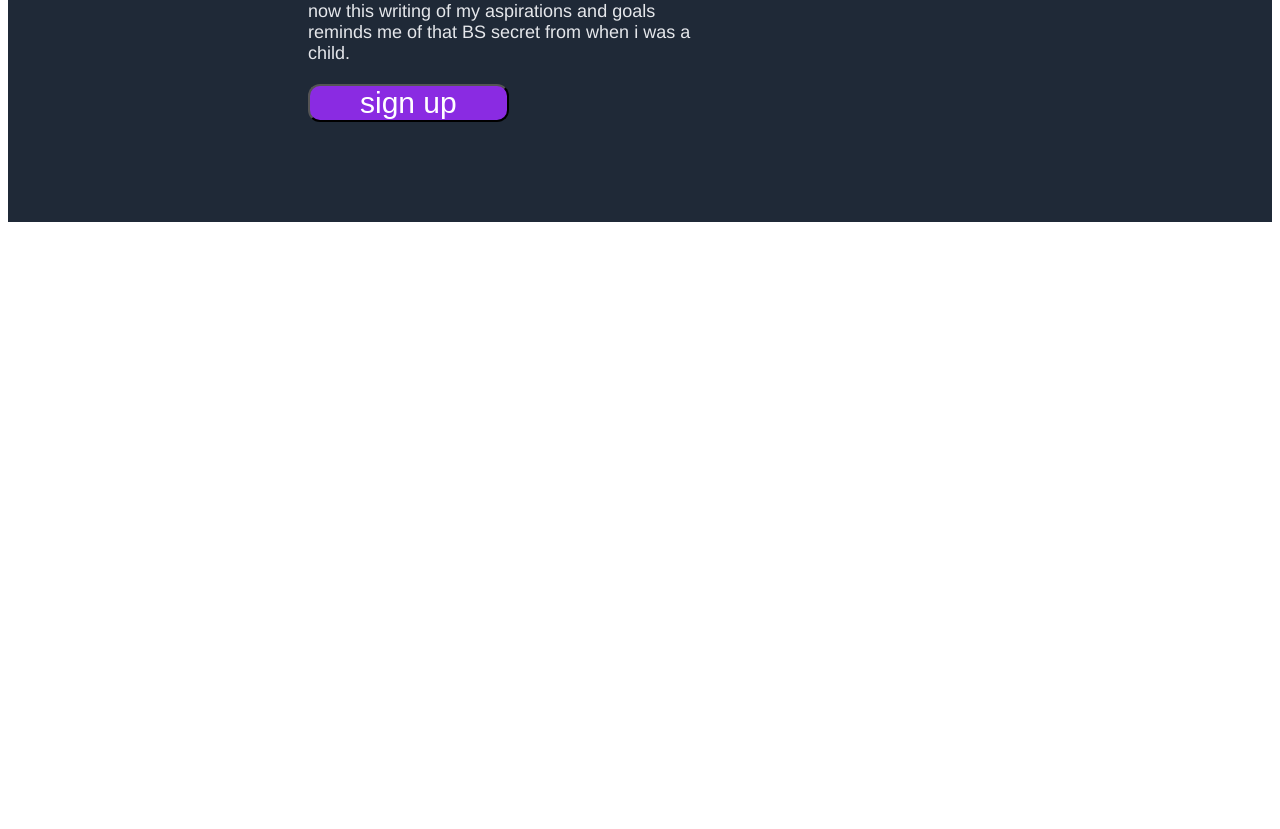
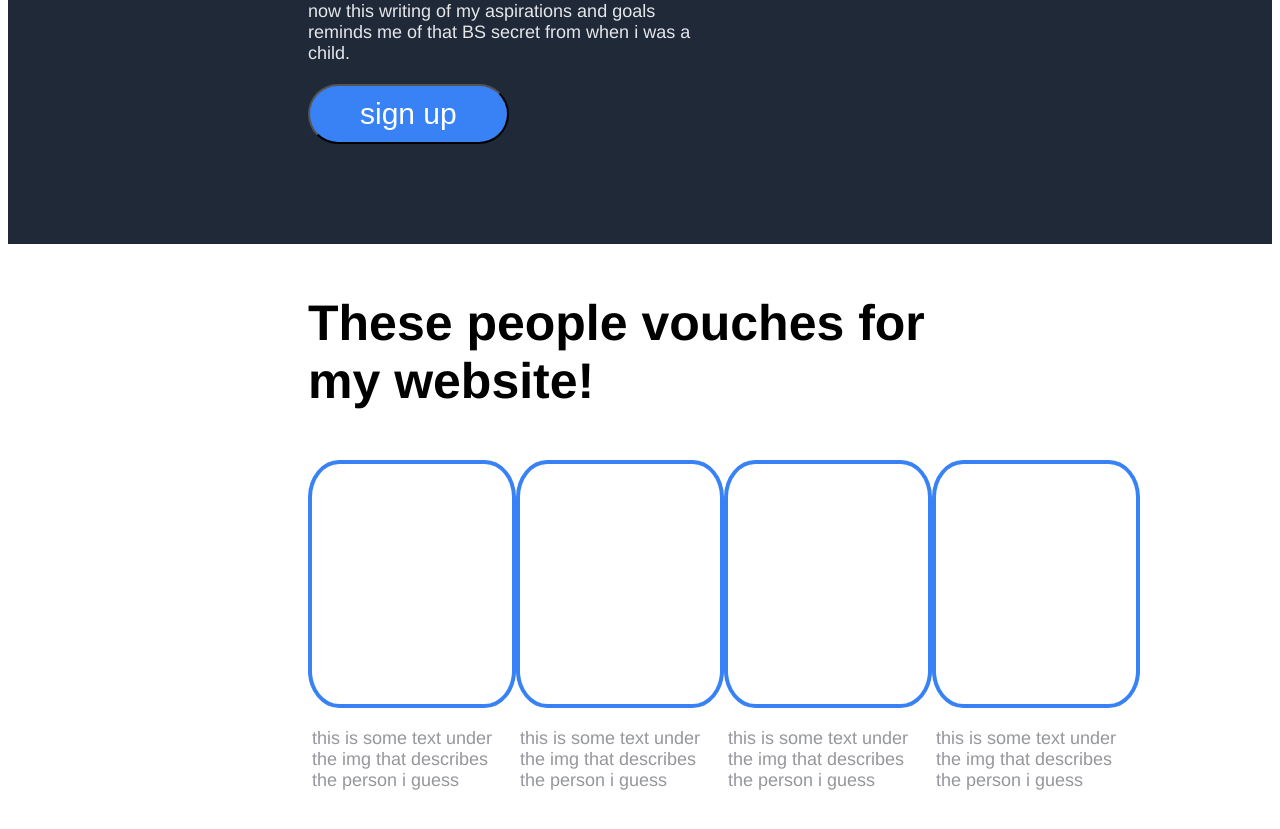
Before and after one commit to OWO-hue/Byun-Blog, a plain HTML site: page index.html in a window 1280 px wide. Shown: the part 595-1424 px from the top of the page. Before the commit the page ends 825 px from the top, so only its background shows below. Drawn offline with Linux system fonts and the light colour scheme.

Commit message:
added 2nd div

```diff
--- a/index.html
+++ b/index.html
@@ -22,13 +22,42 @@
             <div class="smaller-text">
                 subtexts that goes under here i want to be able to compose songs just like the one i'm hearing right now this writing of my aspirations and goals reminds me of that BS secret from when i was a child.
             </div>
-            <button>sign up</button>
+            <button>
+                sign up
+            </button>
         </div>
         <div class="imgholder">
             <img src="/assets/flowers.jpg" alt="this is the placeholder">
         </div>
     </div>
-    <div class="vouch"></div>
+    <div class="vouch">
+        <div class="vouch-text">
+            These people vouches for my website!
+        </div>
+        <div class="vouch-flex">
+            <div class="last-flexbox">
+                <div class="vouch-img">
+                </div>
+                <div class="vouch-subtxt">this is some text under the img that describes the person i guess</div>
+            </div>
+            <div class="last-flexbox">
+                <div class="vouch-img">
+                </div>
+                <div class="vouch-subtxt">this is some text under the img that describes the person i guess</div>
+            </div>
+            <div class="last-flexbox">
+                <div class="vouch-img">
+                </div>
+                <div class="vouch-subtxt">this is some text under the img that describes the person i guess</div>
+            </div>
+            <div class="last-flexbox">
+                <div class="vouch-img">
+                </div>
+                <div class="vouch-subtxt">this is some text under the img that describes the person i guess</div>
+            </div>
+        </div>
+
+    </div>
     <div class="vouch"></div>
     <div class="sign-up"></div>
 </body>
--- a/styles.css
+++ b/styles.css
@@ -64,11 +64,12 @@ body {
 }
 
 .intro .textbox button {
-    background-color: blueviolet;
+    background-color: #3882F6;
     font-size: 30px;
-    border-radius: 12px;
+    border-radius: 40px;
     color: white;
     padding: 0 50px;
+    height: 60px;
 }
 
 
@@ -79,3 +80,41 @@ body {
 .intro .imgholder img {
     max-width: 100%;
 }
+
+.vouch {
+    padding: 50px 300px;
+    display: flex;
+    flex-direction: column;
+    gap: 50px;
+}
+.vouch .vouch-text {
+    font-size: 50px;
+    align-self: center;
+    font-weight: 1000;
+}
+
+.vouch .vouch-flex{
+    display: flex;
+    justify-content: space-evenly;
+}
+
+.vouch .vouch-flex .vouch-img {
+    height: 240px;
+    width: 200px;
+    border: 4px solid #3882F6;
+    border-radius: 15%;
+    display: block;
+}
+
+.vouch .vouch-flex .last-flexbox {
+    display: flex;
+    flex-direction: column;
+    align-items: center;
+    gap: 20px;
+}
+
+.vouch .vouch-flex .last-flexbox .vouch-subtxt {
+    max-width: 200px;
+    font-size: 18px;
+    color: #95979B
+}
```
Also changed, not shown: assets/Anya_Forger_Anime.webp (deleted).
